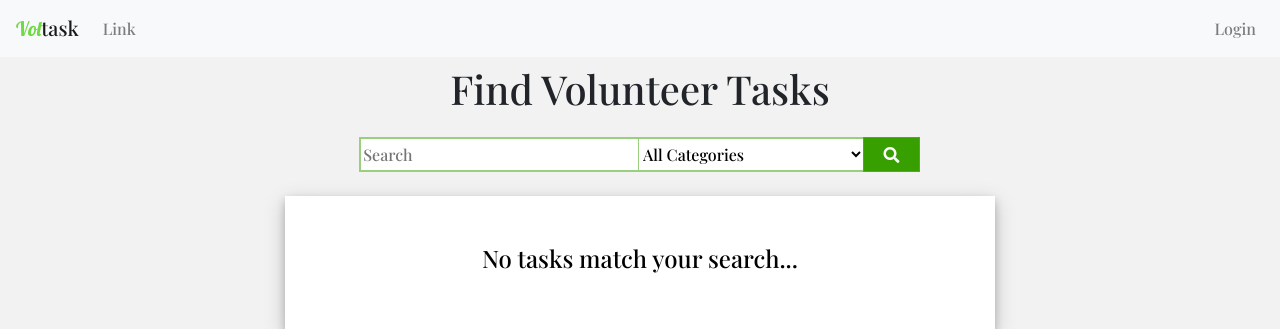
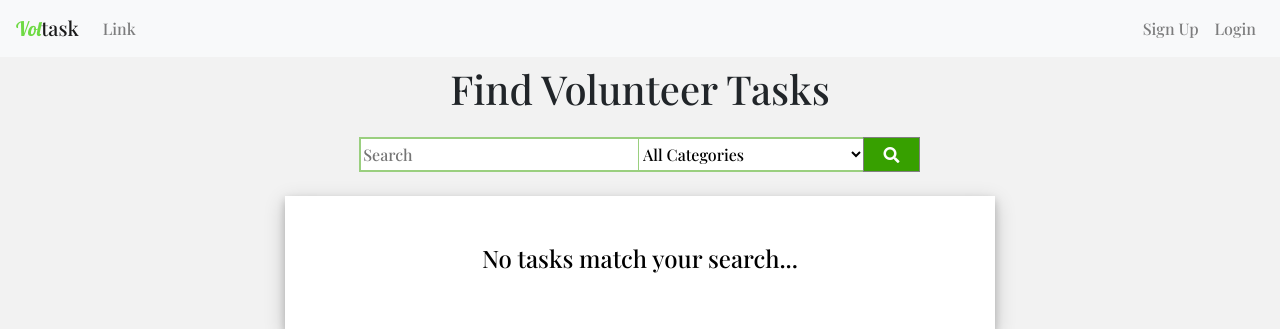
Before and after one commit to timjonez/volunteer_platform, a Django app: template templates/home.html in a window 1280 px wide. Shown: the top 329 px of the page. Run offline with Django 3.2, Linux system fonts and the light colour scheme; the template is opened without the code that fills it, so the values that code supplies are empty; parts of the project's set-up code (start-up, migrations or seed data) failed here and were passed over; some libraries are stand-ins or nearby versions.

Commit message:
[templates/base.html] add signup link to navbar

```diff
--- a/templates/base.html
+++ b/templates/base.html
@@ -24,13 +24,18 @@
             </li>
           </ul>
           <ul class="navbar-nav ml-auto">
-            <li class="nav-item">
-                {% if user.is_authenticated %}
+              {% if user.is_authenticated %}
+                <li class="nav-item"></li>
                     <a class="nav-link" href="/user/logout/">Logout</a>
-                {% else %}
-                    <a class="nav-link" href="/user/login/">Login</a>
-                {% endif %}
-              </li>
+                </li>
+              {% else %}
+                <li class="nav-item"></li>
+                    <a class="nav-link" href="{% url 'user:signup'%}">Sign Up</a>
+                </li>
+                <li class="nav-item">
+                  <a class="nav-link" href="/user/login/">Login</a>
+                </li>
+              {% endif %}
         </ul>
         </div>
       </nav>
```
